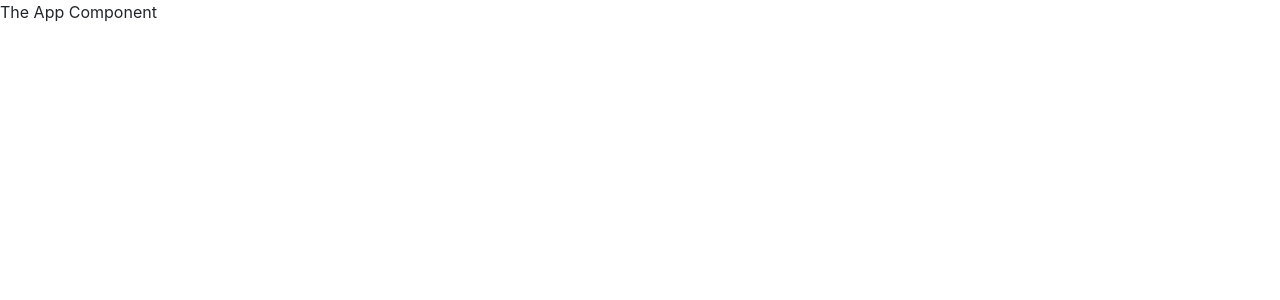
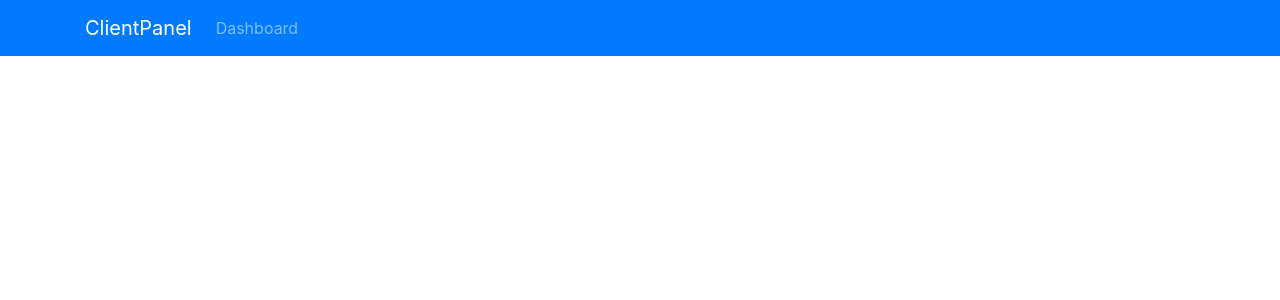
Before and after one commit to bradtraversy/clientpanel_react, a React (Create React App) app: page / in a window 1280 px wide. Shown: the top 300 px of the page. Built offline with nearby package versions, Linux system fonts and the light colour scheme.

Commit message:
Component folders and AppNavbar create

```diff
--- a/src/App.js
+++ b/src/App.js
@@ -1,9 +1,16 @@
 import React, { Component } from 'react';
+import AppNavbar from './components/layout/AppNavbar';
+
 import './App.css';
 
 class App extends Component {
   render() {
-    return <div className="App">The App Component</div>;
+    return (
+      <div className="App">
+        <AppNavbar />
+        <div className="container">{/* ROUTES */}</div>
+      </div>
+    );
   }
 }
 
--- /dev/null
+++ b/src/components/layout/AppNavbar.js
@@ -0,0 +1,34 @@
+import React, { Component } from 'react';
+
+class AppNavbar extends Component {
+  render() {
+    return (
+      <nav className="navbar navbar-expand-md navbar-dark bg-primary mb-4">
+        <div className="container">
+          <a href="/" className="navbar-brand">
+            ClientPanel
+          </a>
+          <button
+            className="navbar-toggler"
+            type="button"
+            data-toggle="collapse"
+            data-target="#navbarMain"
+          >
+            <span className="navbar-toggler-icon" />
+          </button>
+          <div className="collapse navbar-collapse" id="navbarMain">
+            <ul className="navbar-nav mr-auto">
+              <li>
+                <a href="/" className="nav-link">
+                  Dashboard
+                </a>
+              </li>
+            </ul>
+          </div>
+        </div>
+      </nav>
+    );
+  }
+}
+
+export default AppNavbar;
```
